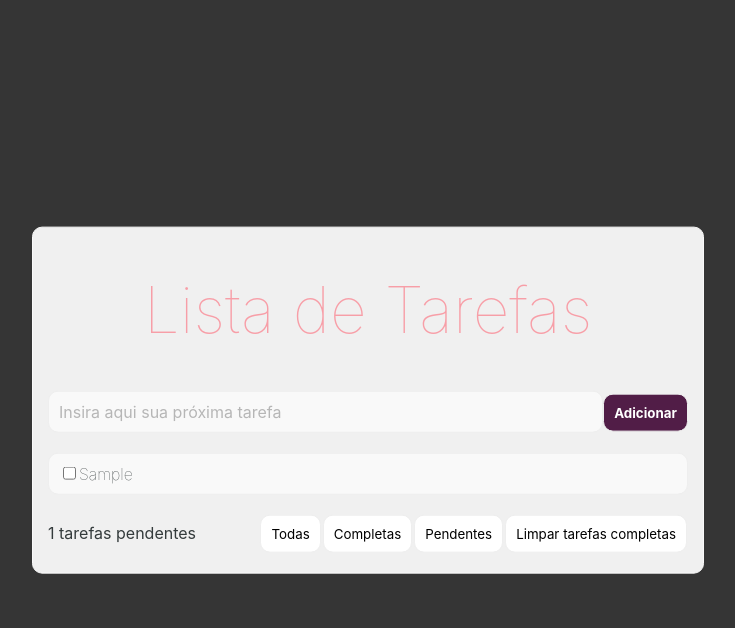
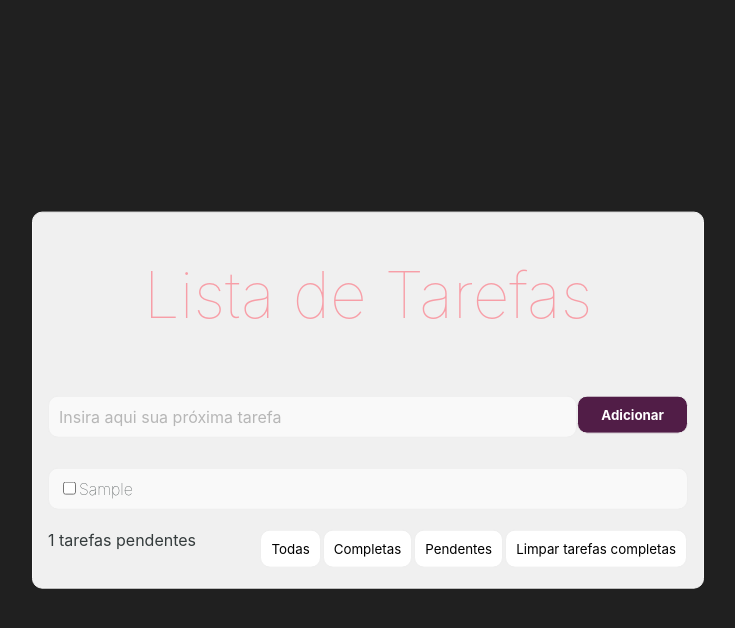
Before and after one commit to kauanmocelin/todo-react-app, a React (Create React App) app: page / in a window 1280 px wide. Both pictures are taken after typing "Sample" into the empty fields and a click on the button "Adicionar". Shown: the top 628 px of the page, without its empty margins (272-1007 px from the left). Built offline with nearby package versions, Linux system fonts and the light colour scheme.

Commit message:
Melhoria na organização dos componentes de layout utilizando Flexbox

```diff
--- a/src/components/AddTask/AddTask.module.css
+++ b/src/components/AddTask/AddTask.module.css
@@ -1,26 +1,27 @@
 .AddTask {
-    width: 100%;
-    margin: 20px auto;
+  margin: 20px 0;
+  display: flex;
+  flex-basis: 100%;
+  justify-content: space-between;
 }
 
 .AddTask__input {
-    display: inline-block;
-    width: calc(100% - 85px);
+  flex: 10 1 auto;
 }
 
 .AddTask__addButton {
-    display: inline-block;
+  flex: 1 1 auto;
 }
 
 .AddTask input {
   width: 100%;
   padding: 10px 10px;
-    background-color: #F9F9F9;
+  background-color: #f9f9f9;
   border: 1px solid #eee;
   border-radius: 10px;
   outline: none;
   text-align: left;
-    color: #343B3C;
+  color: #343b3c;
   font-size: medium;
   font-family: inherit;
   box-sizing: border-box;
@@ -31,9 +32,9 @@
 }
 
 .AddTask button {
-    width: 85px;
+  width: 100%;
   padding: 10px 10px;
-    background-color: #511D47;
+  background-color: #511d47;
   border: 1px solid #eee;
   border-radius: 10px;
   outline: none;
--- a/src/components/Task/Task.module.css
+++ b/src/components/Task/Task.module.css
@@ -1,13 +1,12 @@
 .Task {
-    width: 100%;
   padding: 10px 10px;
   margin: 10px 0px;
-    background-color: #F9F9F9;
+  background-color: #f9f9f9;
   border: 1px solid #eee;
   border-radius: 10px;
   text-align: left;
   font-weight: lighter;
-    color: #343B3C;
+  color: #343b3c;
   box-sizing: border-box;
 }
 
@@ -22,5 +21,5 @@
 
 .Done {
   text-decoration: line-through;
-    color: rgb(52,59,60,0.5);
+  color: rgb(52, 59, 60, 0.5);
 }
--- a/src/components/TaskList/TaskList.js
+++ b/src/components/TaskList/TaskList.js
@@ -2,6 +2,8 @@ import React from 'react'
 
 import Task from '../Task/Task'
 import TaskPanel from '../TaskPanel/TaskPanel'
+
+import classes from './TaskList.module.css'
 
 const taskList = ({ tasks, onToggleTaskDone, onDelete, show, hide, clearTasks, statusFilter, onStatusFilterChange }) => {
 
@@ -34,7 +36,7 @@ const taskList = ({ tasks, onToggleTaskDone, onDelete, show, hide, clearTasks, s
     }
 
     return (
-        <div>
+        <div className={classes.TaskList}>
             {taskList}
             {taskPanel}
         </div>
--- a/src/components/TaskList/TaskList.module.css
+++ b/src/components/TaskList/TaskList.module.css
@@ -0,0 +1,3 @@
+.TaskList {
+  flex-basis: 100%;
+}
--- a/src/components/TaskPanel/TaskPanel.module.css
+++ b/src/components/TaskPanel/TaskPanel.module.css
@@ -1,19 +1,14 @@
 .TaskPanel {
-    width: 100%;
-    margin: 20px auto;
-    color: #343B3C;
+  margin: 20px 0;
+  color: #343b3c;
+  display: flex;
+  justify-content: space-between;
 }
 
 .TaskPanel__status {
-    display: inline-block;
-    width: 30%;
-    text-align: left;
 }
 
 .TaskPanel__buttons {
-    display: inline-block;
-    width: 70%;
-    text-align: right;
 }
 
 .TaskPanel button {
--- a/src/components/Title/Title.module.css
+++ b/src/components/Title/Title.module.css
@@ -1,10 +1,12 @@
 .Title {
-    text-align: center;
-    color: rgb(255, 79, 97);
+  text-align: center;
+  color: rgb(255, 79, 97);
+  flex-grow: 1;
+  flex-basis: 100%;
 }
 
 .Title h1 {
-    font-size: 64px;
-    font-weight: lighter;
-    opacity: 0.5;
+  font-size: 64px;
+  font-weight: lighter;
+  opacity: 0.5;
 }
--- a/src/containers/TodoBuilder/TodoBuilder.module.css
+++ b/src/containers/TodoBuilder/TodoBuilder.module.css
@@ -7,6 +7,9 @@
   padding: 0px 15px;
   border-radius: 10px;
   text-align: center;
-    border: 1px solid #F9F9F9;
+  border: 1px solid #f9f9f9;
   background-color: #f0f0f0;
+  display: flex;
+  flex-wrap: wrap;
+  justify-content: center;
 }
--- a/src/index.css
+++ b/src/index.css
@@ -3,15 +3,15 @@ body {
   width: 100vw;
   height: 100vh;
   position: relative;
-  background: #353535;
-  font-family: -apple-system, BlinkMacSystemFont, 'Segoe UI', 'Roboto', 'Oxygen',
-    'Ubuntu', 'Cantarell', 'Fira Sans', 'Droid Sans', 'Helvetica Neue',
+  background: #202020;
+  font-family: -apple-system, BlinkMacSystemFont, "Segoe UI", "Roboto", "Oxygen",
+    "Ubuntu", "Cantarell", "Fira Sans", "Droid Sans", "Helvetica Neue",
     sans-serif;
   -webkit-font-smoothing: antialiased;
   -moz-osx-font-smoothing: grayscale;
 }
 
 code {
-  font-family: source-code-pro, Menlo, Monaco, Consolas, 'Courier New',
+  font-family: source-code-pro, Menlo, Monaco, Consolas, "Courier New",
     monospace;
 }
```
Lines whose indentation alone changed are shown as unchanged.
